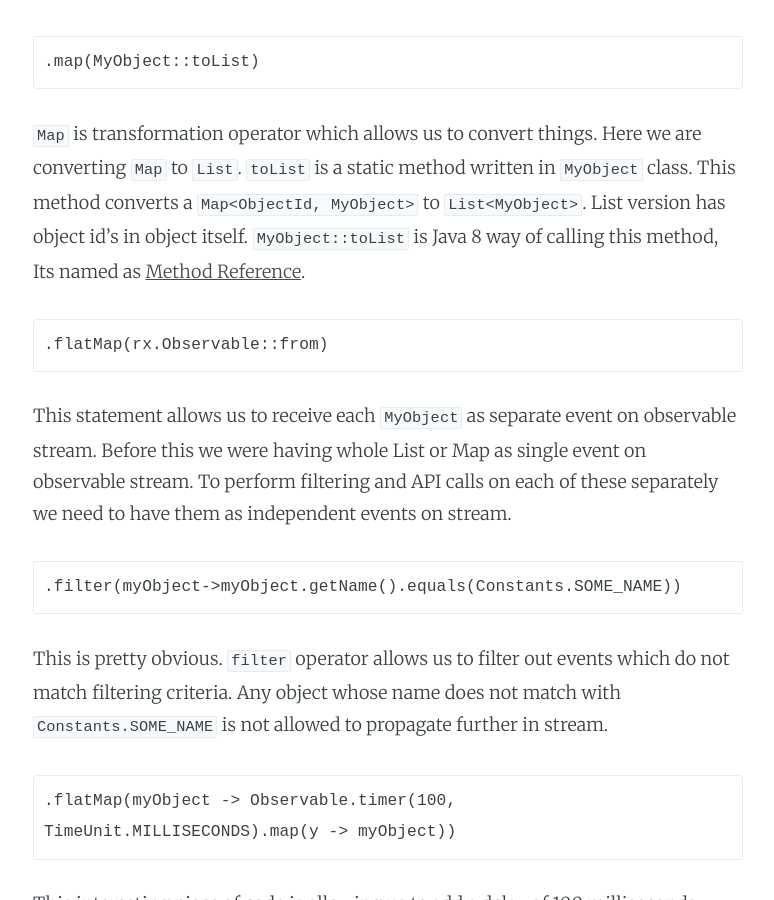
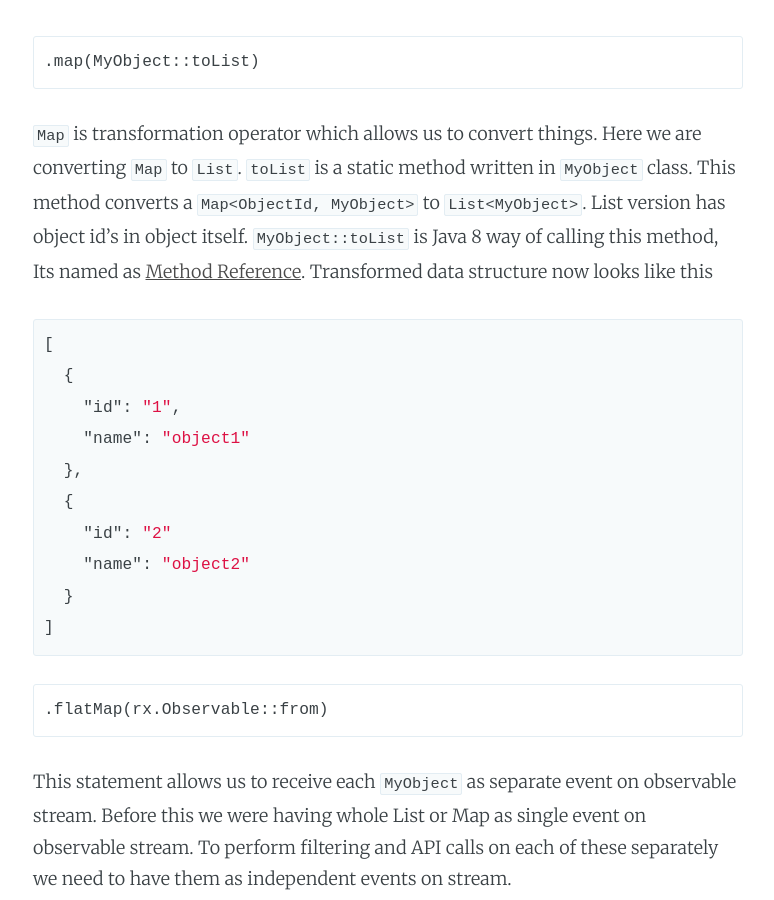
Before and after one commit to moldedbits/moldedbits.github.io, a Jekyll site: the page built from _posts/2017-08-28-the-rx-way.md, in a window 1280 px wide and 900 px high, scrolled down 3349 px. Shown: the whole window, without its empty margins (252-1026 px from the left). Built offline with Jekyll 4.4.1, drawn with Linux system fonts in a browser that asks for light colours; comment, search, counter and statistics services are not loaded.

Commit message:
+ added an example of transformed data structure after map operator

````diff
--- a/_posts/2017-08-28-the-rx-way.md
+++ b/_posts/2017-08-28-the-rx-way.md
@@ -80,7 +80,19 @@ Its `Retrofit` way of doing an API call. This API returns a map of `MyObjectId`
 ```
 .map(MyObject::toList)
 ```
-`Map` is transformation operator which allows us to convert things. Here we are converting `Map` to `List`. `toList` is a static method written in `MyObject` class. This method converts a `Map<ObjectId, MyObject>` to `List<MyObject>`. List version has object id's in object itself. `MyObject::toList` is Java 8 way of calling this method, Its named as [Method Reference](https://docs.oracle.com/javase/tutorial/java/javaOO/methodreferences.html).
+`Map` is transformation operator which allows us to convert things. Here we are converting `Map` to `List`. `toList` is a static method written in `MyObject` class. This method converts a `Map<ObjectId, MyObject>` to `List<MyObject>`. List version has object id's in object itself. `MyObject::toList` is Java 8 way of calling this method, Its named as [Method Reference](https://docs.oracle.com/javase/tutorial/java/javaOO/methodreferences.html). Transformed data structure now looks like this
+{% highlight json %}
+[
+  {
+    "id": "1",
+    "name": "object1"
+  },
+  {
+    "id": "2"
+    "name": "object2"
+  }
+]
+{% endhighlight %}
 
 ```
 .flatMap(rx.Observable::from)
````
